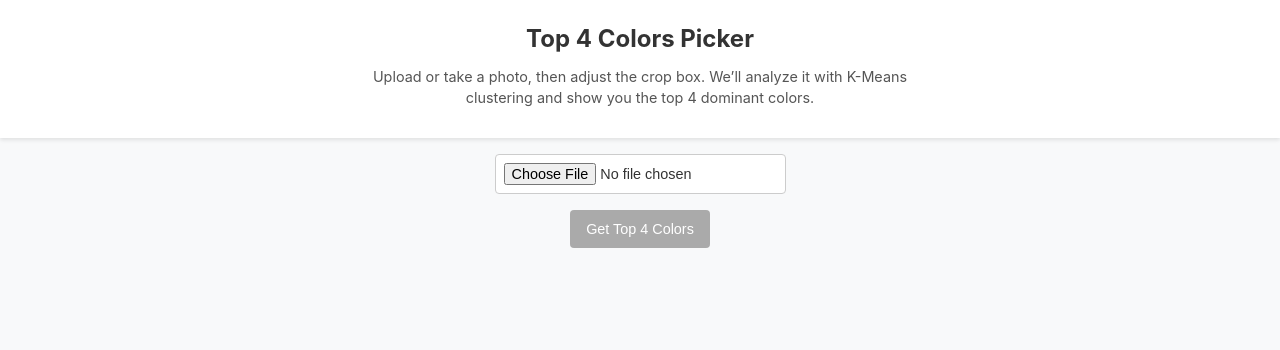
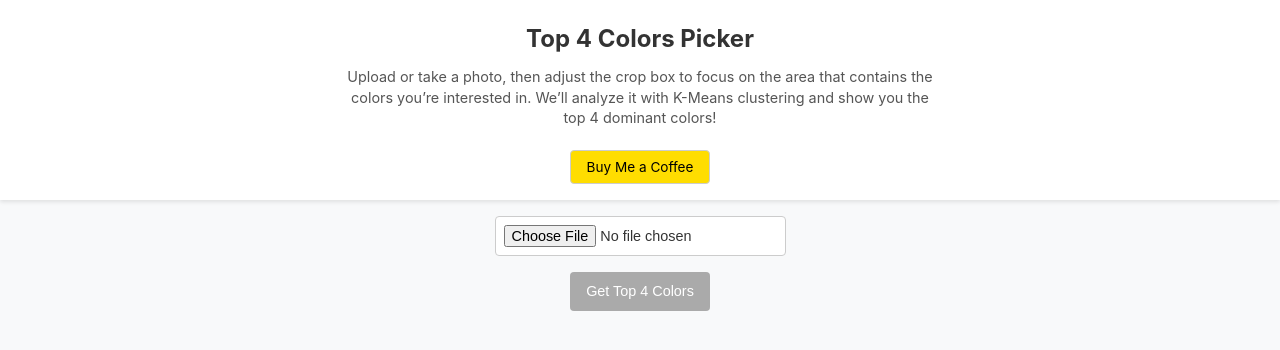
Before and after one commit to AKBoles/colorpicker, a Flask app: page / in a window 1280 px wide. Shown: the top 350 px of the page. Run offline with Flask 2, Linux system fonts and the light colour scheme; some libraries are stand-ins or nearby versions.

Commit message:
Update index.html

```diff
--- a/templates/index.html
+++ b/templates/index.html
@@ -14,51 +14,103 @@
 
   <style>
     body {
-      margin: 0; padding: 0;
+      margin: 0;
+      padding: 0;
       font-family: -apple-system, BlinkMacSystemFont, "Segoe UI", Roboto, Oxygen, Ubuntu, Cantarell, "Open Sans", "Helvetica Neue", sans-serif;
       background: #f8f9fa;
       color: #333;
     }
     header {
-      text-align: center; padding: 1rem; background: #fff; margin-bottom: 1rem;
+      text-align: center;
+      padding: 1rem;
+      background: #fff;
+      margin-bottom: 1rem;
       box-shadow: 0 2px 4px rgba(0,0,0,0.1);
+      position: relative;
     }
     h1 {
-      margin: 0.5rem 0; font-size: 1.5rem;
+      margin: 0.5rem 0;
+      font-size: 1.5rem;
     }
     #instructions {
-      max-width: 600px; margin: 0.5rem auto; font-size: 0.9rem; line-height: 1.4; color: #555;
+      max-width: 600px;
+      margin: 0.5rem auto;
+      font-size: 0.9rem;
+      line-height: 1.4;
+      color: #555;
     }
+    /* Button for Buy Me a Coffee link */
+    #support-button {
+      display: inline-block;
+      margin-top: 0.5rem;
+      padding: 0.5rem 1rem;
+      font-size: 0.85rem;
+      text-decoration: none;
+      background: #ffdd00; /* or any color you prefer */
+      color: #000;
+      border-radius: 4px;
+      border: 1px solid #ccc;
+      transition: background 0.2s;
+    }
+    #support-button:hover {
+      background: #ffe44c;
+    }
+
     #file-upload-container {
-      text-align: center; margin: 1rem;
+      text-align: center;
+      margin: 1rem;
     }
     #upload-image {
-      font-size: 0.9rem; padding: 0.5rem; background: #fff; border: 1px solid #ccc; border-radius: 4px; cursor: pointer;
+      font-size: 0.9rem;
+      padding: 0.5rem;
+      background: #fff;
+      border: 1px solid #ccc;
+      border-radius: 4px;
+      cursor: pointer;
     }
     #image-container {
-      max-width: 90%; margin: 0 auto; text-align: center;
+      max-width: 90%;
+      margin: 0 auto;
+      text-align: center;
     }
     #cropping-image {
-      max-width: 100%; display: none;
+      max-width: 100%;
+      display: none;
     }
     #analyze-btn {
-      padding: 0.7rem 1rem; font-size: 0.9rem; border: none; border-radius: 4px; cursor: pointer; background: #007bff; color: #fff; transition: background 0.2s;
+      padding: 0.7rem 1rem;
+      font-size: 0.9rem;
+      border: none;
+      border-radius: 4px;
+      cursor: pointer;
+      background: #007bff;
+      color: #fff;
+      transition: background 0.2s;
     }
     #analyze-btn:disabled {
-      background: #aaa; cursor: not-allowed;
+      background: #aaa;
+      cursor: not-allowed;
     }
     #analyze-btn:hover:not(:disabled) {
       background: #0056b3;
     }
     #result {
-      margin-top: 1rem; font-size: 1rem; text-align: center;
+      margin-top: 1rem;
+      font-size: 1rem;
+      text-align: center;
     }
     .color-line {
-      margin: 0.5rem 0; display: flex; flex-direction: row; align-items: center; justify-content: center;
+      margin: 0.5rem 0;
+      display: flex;
+      flex-direction: row;
+      align-items: center;
+      justify-content: center;
       gap: 1rem;
     }
     .color-box {
-      width: 40px; height: 40px; border: 1px solid #000;
+      width: 40px;
+      height: 40px;
+      border: 1px solid #000;
     }
   </style>
 </head>
@@ -67,10 +119,20 @@
     <h1>Top 4 Colors Picker</h1>
     <div id="instructions">
       <p>
-        Upload or take a photo, then adjust the crop box.
-        We’ll analyze it with K-Means clustering and show you the top 4 dominant colors.
+        Upload or take a photo, then adjust the crop box to focus on the area
+        that contains the colors you’re interested in. We’ll analyze it with K-Means
+        clustering and show you the top 4 dominant colors!
       </p>
     </div>
+    <!-- Support Button -->
+    <a
+      id="support-button"
+      href="https://buymeacoffee.com/bolesdata"
+      target="_blank"
+      rel="noopener noreferrer"
+    >
+      Buy Me a Coffee
+    </a>
   </header>
 
   <div id="file-upload-container">
```
